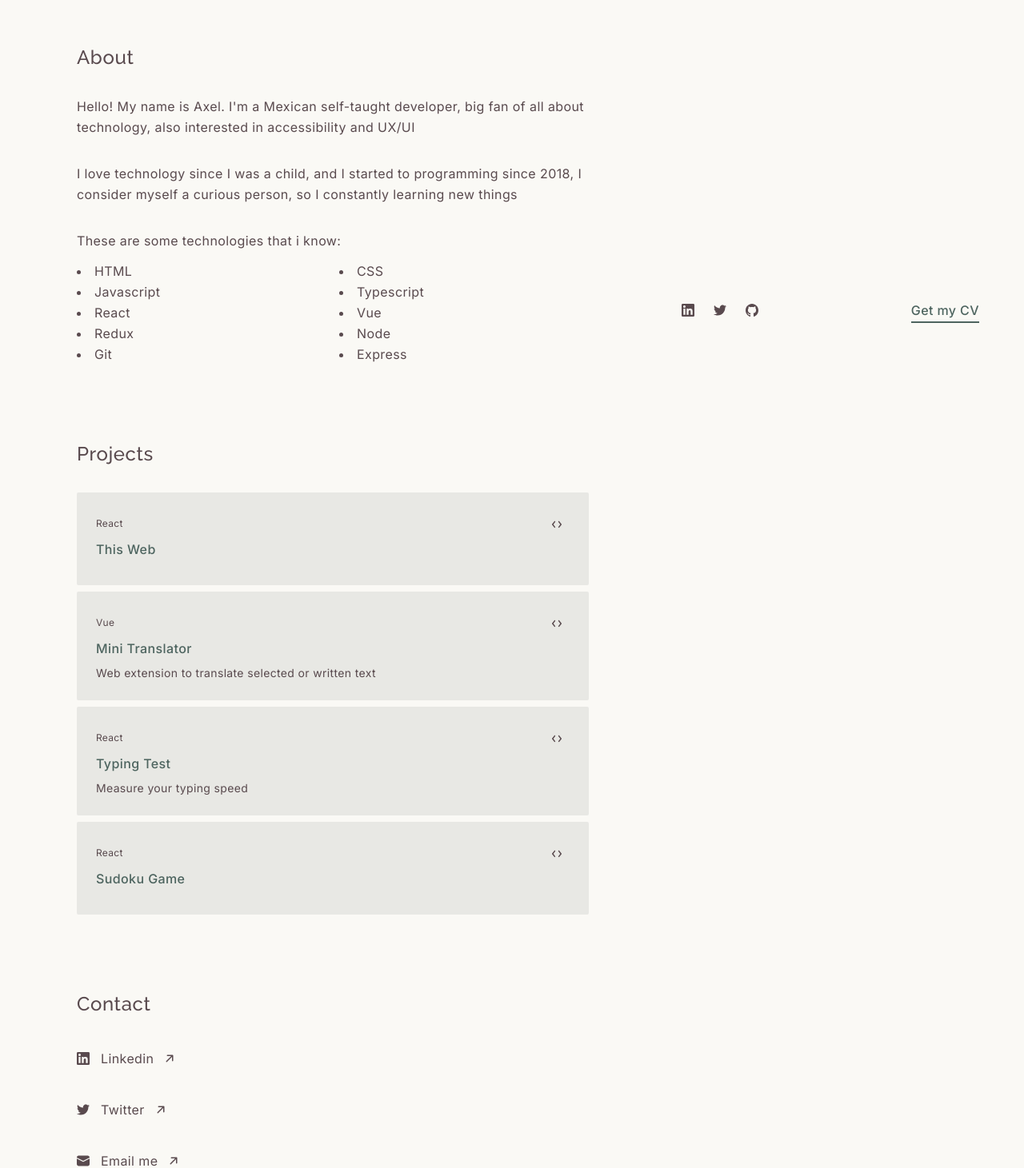
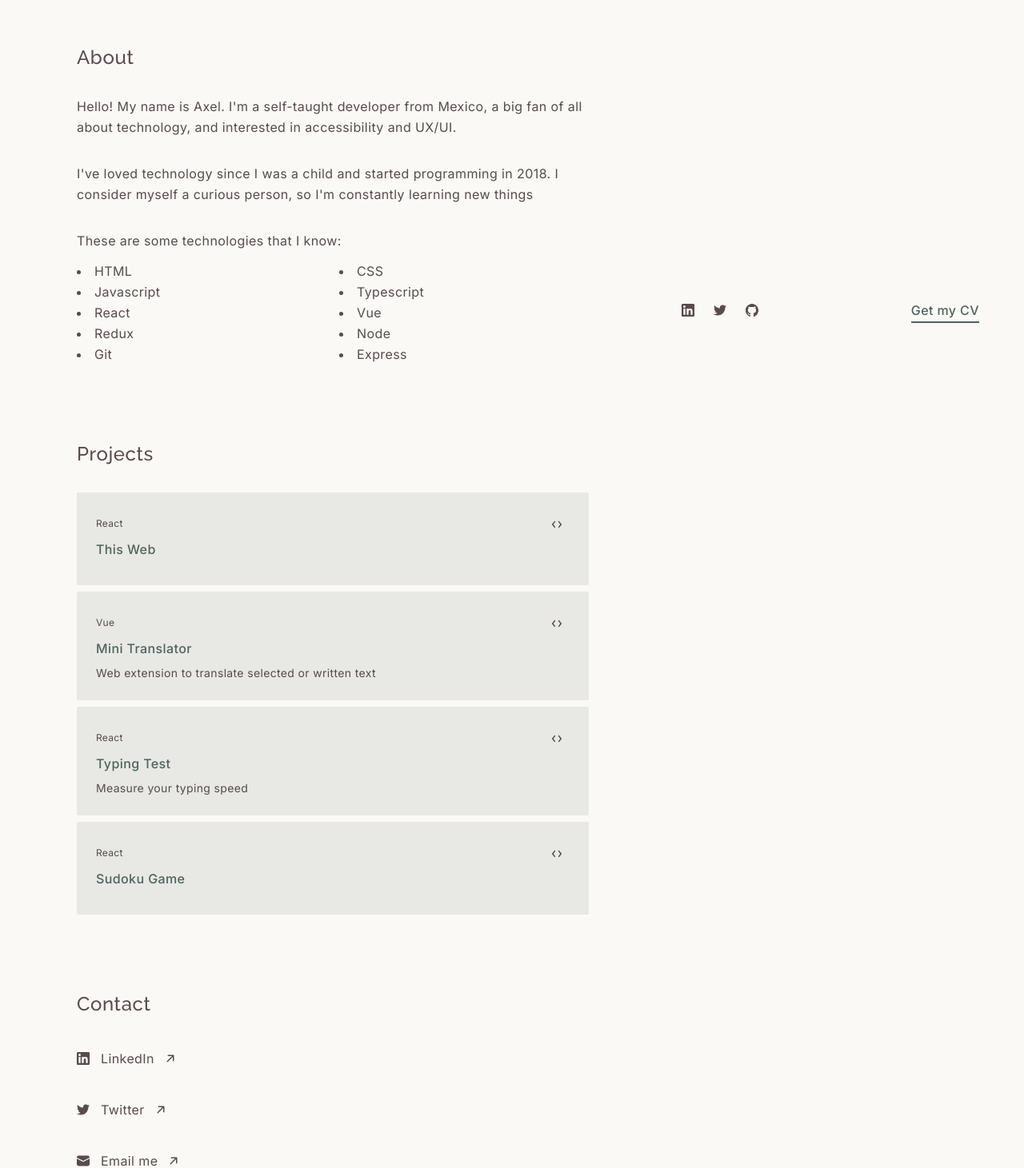
Before and after one commit to axelvc/portfolio, a Next.js app: page / in a window 1280 px wide. Shown: the part 296-1757 px from the top of the page at 80% size. Built offline with nearby package versions, Linux system fonts and the light colour scheme.

Commit message:
refactor: :speech_balloon: set all the data in a single file

```diff
--- a/components/About.tsx
+++ b/components/About.tsx
@@ -1,25 +1,19 @@
 import Section from '/components/Section'
-
-const description = [
-  "Hello! My name is Axel. I'm a Mexican self-taught developer, big fan of all about technology, also interested in accessibility and UX/UI",
-  'I love technology since I was a child, and I started to programming since 2018, I consider myself a curious person, so I constantly learning new things',
-]
-
-const skills = ['HTML', 'Javascript', 'React', 'Redux', 'Git', 'CSS', 'Typescript', 'Vue', 'Node', 'Express']
+import data from '/public/data.json'
 
 export default function About({ className }: { className?: string }) {
   return (
     <Section title="about" className={className}>
-      {description.map((paragraph, i) => (
+      {data.description.map((paragraph, i) => (
         <p key={i} className="mt-8">
           {paragraph}
         </p>
       ))}
 
-      <p className="mt-8 mb-3">These are some technologies that i know:</p>
+      <p className="mt-8 mb-3">These are some technologies that I know:</p>
 
       <ul className="list-inside list-disc columns-2">
-        {skills.map(skill => (
+        {data.skills.map(skill => (
           <li key={skill}>{skill}</li>
         ))}
       </ul>
--- a/components/Contact.tsx
+++ b/components/Contact.tsx
@@ -1,21 +1,22 @@
+import data from '/public/data.json'
 import Section from '/components/Section'
 import Icon, { Props as IconProps } from '/components/Icon/Icon'
 
 const contactList: { name: string; url: string; icon: IconProps['name'] }[] = [
   {
-    name: 'Linkedin',
+    name: 'LinkedIn',
     icon: 'linkedin',
-    url: 'http://linkedin.com/in/axelvc',
+    url: data.networks.linkedin,
   },
   {
     name: 'Twitter',
     icon: 'twitter',
-    url: 'https://twitter.com/axel__vc',
+    url: data.networks.twitter,
   },
   {
     name: 'Email me',
     icon: 'email',
-    url: 'mailto:a.axelvc@gmail.com',
+    url: `mailto:${data.networks.email}`,
   },
 ]
 
--- a/components/FastLinks.tsx
+++ b/components/FastLinks.tsx
@@ -1,27 +1,28 @@
+import data from '/public/data.json'
 import Icon, { Props as IconProps } from '/components/Icon/Icon'
 
-const networks: { name: string; url: string; icon: IconProps['name'] }[] = [
+const networksList: { name: string; url: string; icon: IconProps['name'] }[] = [
   {
-    name: 'Linkedin',
+    name: 'LinkedIn',
     icon: 'linkedin',
-    url: 'http://linkedin.com/in/axelvc',
+    url: data.networks.linkedin,
   },
   {
     name: 'Twitter',
     icon: 'twitter',
-    url: 'https://twitter.com/axel__vc',
+    url: data.networks.twitter,
   },
   {
     name: 'Github',
     icon: 'github',
-    url: 'https://github.com/axelvc',
+    url: data.networks.github,
   },
 ]
 
 export default function FastLinks({ className }: { className?: string }) {
   return (
     <ul className={`flex ${className}`}>
-      {networks.map(({ name, url, icon }, i) => (
+      {networksList.map(({ name, url, icon }, i) => (
         <li key={name}>
           <a
             href={url}
--- a/components/Projects.tsx
+++ b/components/Projects.tsx
@@ -1,39 +1,12 @@
+import data from '/public/data.json'
 import Section from '/components/Section'
 import Icon from '/components/Icon/Icon'
-
-const projectsList = [
-  {
-    title: 'This web',
-    code: 'https://github.com/axelvc/portfolio',
-    technologies: ['react'],
-  },
-  {
-    title: 'Mini Translator',
-    code: 'https://github.com/axelvc/mini_translator',
-    link: 'https://chrome.google.com/webstore/detail/mini-translator/godoijpcenklboeghnkeafimbadkgiib',
-    description: 'Web extension to translate selected or written text',
-    technologies: ['vue'],
-  },
-  {
-    title: 'Typing Test',
-    code: 'https://github.com/axelvc/typing_test',
-    link: 'https://typest.netlify.app/',
-    description: 'Measure your typing speed',
-    technologies: ['react'],
-  },
-  {
-    title: 'Sudoku Game',
-    code: 'https://github.com/axelvc/sudoku',
-    link: 'https://axelvc-sudoku.netlify.app',
-    technologies: ['react'],
-  },
-]
 
 export default function Projects({ className }: { className?: string }) {
   return (
     <Section title="projects" className={className}>
       <div className="group">
-        {projectsList.map(({ title, link, code, description, technologies }) => (
+        {data.projects.map(({ title, link, code, description, technologies }) => (
           <article
             key={title}
             className="relative mt-2 p-6 rounded-sm bg-green-200 transition duration-300 ease-out group-hover:opacity-50 hover:!opacity-100"
--- /dev/null
+++ b/public/data.json
@@ -0,0 +1,40 @@
+{
+  "description": [
+    "Hello! My name is Axel. I'm a self-taught developer from Mexico, a big fan of all about technology, and interested in accessibility and UX/UI.",
+    "I've loved technology since I was a child and started programming in 2018. I consider myself a curious person, so I'm constantly learning new things"
+  ],
+  "skills": ["HTML", "Javascript", "React", "Redux", "Git", "CSS", "Typescript", "Vue", "Node", "Express"],
+  "projects": [
+    {
+      "title": "This web",
+      "code": "https://github.com/axelvc/portfolio",
+      "technologies": ["react"]
+    },
+    {
+      "title": "Mini Translator",
+      "code": "https://github.com/axelvc/mini_translator",
+      "link": "https://chrome.google.com/webstore/detail/mini-translator/godoijpcenklboeghnkeafimbadkgiib",
+      "description": "Web extension to translate selected or written text",
+      "technologies": ["vue"]
+    },
+    {
+      "title": "Typing Test",
+      "code": "https://github.com/axelvc/typing_test",
+      "link": "https://typest.netlify.app/",
+      "description": "Measure your typing speed",
+      "technologies": ["react"]
+    },
+    {
+      "title": "Sudoku Game",
+      "code": "https://github.com/axelvc/sudoku",
+      "link": "https://axelvc-sudoku.netlify.app",
+      "technologies": ["react"]
+    }
+  ],
+  "networks": {
+    "linkedin": "http://linkedin.com/in/axelvc",
+    "twitter": "https://twitter.com/axel__vc",
+    "github": "https://github.com/axelvc",
+    "email": "a.axelvc@gmail.com"
+  }
+}
```
